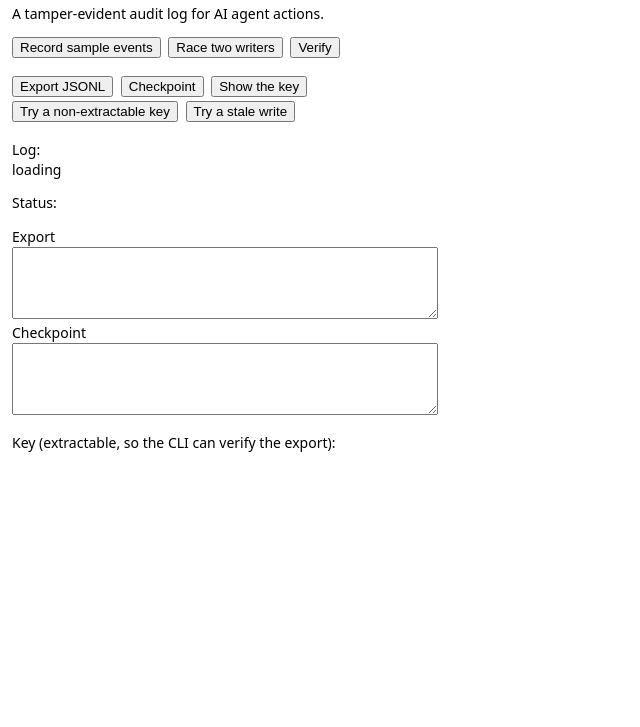
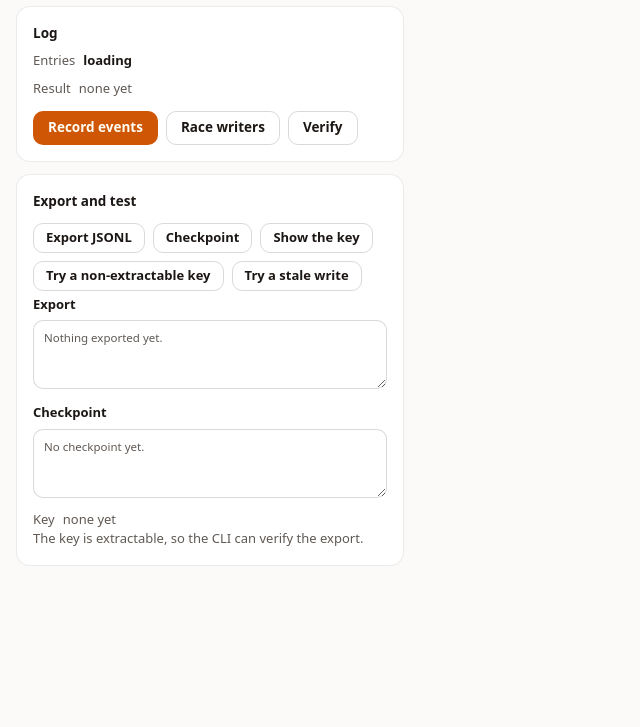
Before and after one commit to pooriaarab/foxtrail, a website with bundled scripts: page extension/popup.html in a window 1280 px wide. Shown: the part 73-800 px from the top of the page, without its empty margins (0-640 px from the left). Built offline with nearby package versions, Linux system fonts and the light colour scheme.

Commit message:
Restyle the demo popup with the foxmate look (#45)
Move the popup onto the shared fox* UI kit taken from foxmate: warm
near-black surfaces, light mode by prefers-color-scheme, one orange
accent for the main action, and 150-260 ms ease-out motion with a
reduced-motion opt-out.

The inline <style> moves into a new popup.css, so the page has no
inline CSS. The controls sit in two cards: the log with its count,
result and main actions, then export and the failure tests. A verify
result shows green when the chain holds and red when it breaks. Empty
outputs and text areas say that nothing is there yet.

All ids stay, so the E2E flow is unchanged. The new E2E artifact
records 10 passing checks in Firefox. The version goes to 0.1.3 so
the release ships it.

```diff
--- /dev/null
+++ b/extension/popup.css
@@ -0,0 +1,113 @@
+/* fox* base, from foxmate (see fox-ui SPEC.md). Dark first, light by OS. */
+:root {
+  color-scheme: dark;
+  --bg: oklch(0.155 0.004 60);
+  --panel: oklch(0.195 0.005 60);
+  --raise: oklch(0.225 0.006 60);
+  --field: oklch(0.175 0.004 60);
+  --code: oklch(0.13 0.004 60);
+  --hover: oklch(1 0 0 / 0.06);
+  --line: oklch(1 0 0 / 0.08);
+  --line-strong: oklch(1 0 0 / 0.14);
+  --text: oklch(0.95 0.006 80);
+  --muted: oklch(0.73 0.01 70);
+  --accent: oklch(0.73 0.165 52);
+  --accent-ink: oklch(0.2 0.03 50);
+  --ask-bg: oklch(0.73 0.165 52 / 0.08);
+  --ask-line: oklch(0.73 0.165 52 / 0.35);
+  --ok: oklch(0.77 0.14 152);
+  --bad: oklch(0.7 0.17 25);
+  --ease-out: cubic-bezier(0.23, 1, 0.32, 1);
+  --fast: 160ms;
+  --med: 220ms;
+  --mono: ui-monospace, "SF Mono", Menlo, Consolas, monospace;
+}
+@media (prefers-color-scheme: light) {
+  :root {
+    color-scheme: light;
+    --bg: oklch(0.985 0.003 80);
+    --panel: oklch(1 0 0);
+    --raise: oklch(0.955 0.005 80);
+    --field: oklch(1 0 0);
+    --code: oklch(0.965 0.004 80);
+    --hover: oklch(0 0 0 / 0.05);
+    --line: oklch(0 0 0 / 0.08);
+    --line-strong: oklch(0 0 0 / 0.15);
+    --text: oklch(0.21 0.01 60);
+    --muted: oklch(0.47 0.012 60);
+    --accent: oklch(0.6 0.17 45);
+    --accent-ink: oklch(0.99 0.01 80);
+    --ask-bg: oklch(0.6 0.17 45 / 0.07);
+    --ask-line: oklch(0.6 0.17 45 / 0.35);
+    --ok: oklch(0.52 0.13 152);
+    --bad: oklch(0.53 0.19 25);
+  }
+}
+* { box-sizing: border-box; }
+body { margin: 0; background: var(--bg); color: var(--text); font: 14px/1.5 system-ui, -apple-system, "Segoe UI", sans-serif; -webkit-font-smoothing: antialiased; }
+h1, h2, h3, p { margin: 0; }
+[hidden] { display: none !important; }
+:focus-visible { outline: 2px solid var(--accent); outline-offset: 2px; }
+::selection { background: oklch(0.73 0.165 52 / 0.35); }
+.muted, .hint { color: var(--muted); font-size: 13px; }
+
+button {
+  font: inherit; font-size: 13.5px; font-weight: 550; color: var(--text);
+  background: transparent; border: 1px solid var(--line-strong); border-radius: 10px;
+  height: 34px; padding: 0 14px; cursor: pointer;
+  transition: background-color var(--fast) var(--ease-out), transform 120ms var(--ease-out), opacity var(--fast);
+}
+button:hover { background: var(--hover); }
+button:active:not(:disabled) { transform: scale(0.97); }
+button:disabled { opacity: 0.45; cursor: default; }
+button.primary { background: var(--accent); border-color: transparent; color: var(--accent-ink); }
+button.primary:hover { background: oklch(from var(--accent) calc(l + 0.04) c h); }
+button.ghost { border-color: transparent; color: var(--muted); }
+button.ghost:hover { color: var(--text); }
+button.danger { color: var(--bad); border-color: oklch(from var(--bad) l c h / 0.4); }
+button.small { height: 30px; padding: 0 12px; font-size: 13px; }
+
+input, select, textarea { width: 100%; font: inherit; color: inherit; background: var(--field); border: 1px solid var(--line-strong); border-radius: 10px; padding: 8px 10px; }
+input:focus-visible, select:focus-visible, textarea:focus-visible { outline-offset: 0; border-color: transparent; }
+input[type="checkbox"], input[type="radio"] { width: 16px; height: 16px; margin: 0; accent-color: var(--accent); flex: none; }
+label { display: block; font-size: 13px; font-weight: 550; margin: 14px 0 6px; }
+label.switch { display: flex; gap: 10px; align-items: center; font-weight: 400; font-size: 14px; margin: 10px 0; cursor: pointer; }
+
+.card { background: var(--panel); border: 1px solid var(--line); border-radius: 14px; padding: 16px; }
+.chip { display: inline-flex; align-items: center; gap: 6px; border: 1px solid var(--line-strong); border-radius: 999px; padding: 4px 12px; font-size: 13px; font-weight: 500; }
+.dot { width: 8px; height: 8px; border-radius: 50%; background: var(--line-strong); flex: none; }
+.dot.ok { background: var(--ok); } .dot.bad { background: var(--bad); } .dot.ask { background: var(--accent); }
+pre, code { font-family: var(--mono); background: var(--code); }
+pre { font-size: 12.5px; line-height: 1.55; border: 1px solid var(--line); border-radius: 10px; padding: 10px 12px; margin: 0; white-space: pre-wrap; overflow-wrap: anywhere; }
+
+
+/* foxtrail popup */
+body { padding: 14px 16px 18px; width: 420px; }
+header { display: flex; align-items: center; gap: 8px; }
+.mark { border-radius: 6px; }
+h1 { font-size: 17px; font-weight: 600; letter-spacing: -0.01em; }
+header .chip { margin-left: auto; padding: 1px 10px; font-size: 12px; color: var(--muted); }
+body > .muted { margin-top: 8px; }
+section { margin-top: 12px; }
+h2 { font-size: 13.5px; font-weight: 600; margin-bottom: 4px; }
+.actions { display: flex; flex-wrap: wrap; gap: 8px; margin-top: 12px; }
+
+.status { display: flex; align-items: baseline; gap: 8px; margin-top: 8px; font-size: 13px; color: var(--muted); }
+output { font-size: 13px; font-weight: 550; color: var(--text); overflow-wrap: anywhere; }
+#status { font: 12.5px/1.5 var(--mono); }
+#status:empty::before, #key:empty::before { content: "none yet"; font: 13px/1.5 system-ui, sans-serif; color: var(--muted); }
+#status[data-state="ok"] { color: var(--ok); }
+#status[data-state="bad"] { color: var(--bad); }
+#key { font: 12px/1.5 var(--mono); }
+.card > .status:has(#key) { margin-top: 12px; }
+
+label textarea { display: block; margin-top: 6px; font-weight: 400; }
+textarea { height: 6em; font: 11.5px/1.5 var(--mono); resize: vertical; }
+textarea::placeholder { color: var(--muted); font-family: system-ui, sans-serif; }
+.card > label:first-of-type { margin-top: 4px; }
+#download { display: inline-block; margin-top: 12px; color: var(--accent); font-size: 13.5px; font-weight: 550; text-underline-offset: 2px; animation: rise var(--med) var(--ease-out) both; }
+
+@keyframes rise { from { opacity: 0; transform: translateY(6px); } }
+@media (prefers-reduced-motion: reduce) {
+  *, *::before, *::after { animation-duration: 0.01ms !important; animation-iteration-count: 1 !important; transition-duration: 0.01ms !important; }
+}
--- a/extension/popup.html
+++ b/extension/popup.html
@@ -3,35 +3,42 @@
   <head>
     <meta charset="utf-8" />
     <title>foxtrail</title>
-    <style>
-      body { font: 14px/1.4 system-ui, sans-serif; margin: 12px; width: 420px; }
-      button { margin: 0 4px 4px 0; }
-      textarea { width: 100%; height: 6em; font: 11px monospace; }
-      output { display: block; word-break: break-all; }
-      #status { font-weight: 600; }
-    </style>
+    <link rel="stylesheet" href="popup.css" />
   </head>
   <body>
-    <h1>foxtrail</h1>
-    <p>A tamper-evident audit log for AI agent actions.</p>
-    <p>
-      <button id="record">Record sample events</button>
-      <button id="race">Race two writers</button>
-      <button id="verify">Verify</button>
-    </p>
-    <p>
-      <button id="export">Export JSONL</button>
-      <button id="checkpoint">Checkpoint</button>
-      <button id="show-key">Show the key</button>
-      <button id="non-extractable">Try a non-extractable key</button>
-      <button id="conflict">Try a stale write</button>
-    </p>
-    <p>Log: <output id="count">loading</output></p>
-    <p>Status: <output id="status"></output></p>
-    <label>Export <textarea id="export-out" readonly></textarea></label>
-    <label>Checkpoint <textarea id="checkpoint-out" readonly></textarea></label>
-    <p>Key (extractable, so the CLI can verify the export): <output id="key"></output></p>
-    <p><a id="download" download="foxtrail.jsonl" hidden>Download the JSONL file</a></p>
+    <header>
+      <img class="mark" src="icons/icon-48.png" alt="" width="22" height="22" />
+      <h1>foxtrail</h1>
+      <span class="chip">Demo</span>
+    </header>
+    <p class="muted">A tamper-evident audit log for AI agent actions.</p>
+
+    <section class="card">
+      <h2>Log</h2>
+      <p class="status">Entries <output id="count">loading</output></p>
+      <p class="status">Result <output id="status"></output></p>
+      <div class="actions">
+        <button id="record" class="primary">Record events</button>
+        <button id="race">Race writers</button>
+        <button id="verify">Verify</button>
+      </div>
+    </section>
+
+    <section class="card">
+      <h2>Export and test</h2>
+      <div class="actions">
+        <button id="export" class="small">Export JSONL</button>
+        <button id="checkpoint" class="small">Checkpoint</button>
+        <button id="show-key" class="small">Show the key</button>
+        <button id="non-extractable" class="small">Try a non-extractable key</button>
+        <button id="conflict" class="small">Try a stale write</button>
+      </div>
+      <label>Export <textarea id="export-out" readonly placeholder="Nothing exported yet."></textarea></label>
+      <label>Checkpoint <textarea id="checkpoint-out" readonly placeholder="No checkpoint yet."></textarea></label>
+      <p class="status">Key <output id="key"></output></p>
+      <p class="hint">The key is extractable, so the CLI can verify the export.</p>
+      <a id="download" download="foxtrail.jsonl" hidden>Download the JSONL file</a>
+    </section>
     <script src="popup.js"></script>
   </body>
 </html>
--- a/extension/popup.js
+++ b/extension/popup.js
@@ -4,7 +4,10 @@ import { ConflictError, IdbStore, KeyError, Log, exportKeyHex, idbKey, secret }
 
 const $ = (id) => document.getElementById(id);
 const on = (id, handler) => $(id).addEventListener("click", handler);
-const say = (text) => ($("status").textContent = text);
+const say = (text, state = "") => {
+  $("status").textContent = text;
+  $("status").dataset.state = state;
+};
 
 async function main() {
   // The demo key is extractable, so the CLI can verify the export. Without
@@ -21,7 +24,7 @@ async function main() {
     try {
       await action();
     } catch (error) {
-      say(`${error.name}: ${error.message}`);
+      say(`${error.name}: ${error.message}`, "bad");
     }
     await refresh();
   }
@@ -44,7 +47,7 @@ async function main() {
 
   async function verifyNow() {
     const result = await log.verify();
-    say(result.ok ? `ok: ${result.count} entries, head ${result.head}` : `line ${result.index + 1}: ${result.reason}`);
+    say(result.ok ? `ok: ${result.count} entries, head ${result.head}` : `line ${result.index + 1}: ${result.reason}`, result.ok ? "ok" : "bad");
   }
 
   on("verify", () => guard(verifyNow));
--- a/package.json
+++ b/package.json
@@ -1,6 +1,6 @@
 {
   "name": "foxtrail",
-  "version": "0.1.2",
+  "version": "0.1.3",
   "description": "A tamper-evident audit log for AI agent actions.",
   "type": "module",
   "license": "MIT",
```
Also changed, not shown: artifacts/e2e-2026-10-11.json (added, +70 -0 lines), extension/manifest.json.
